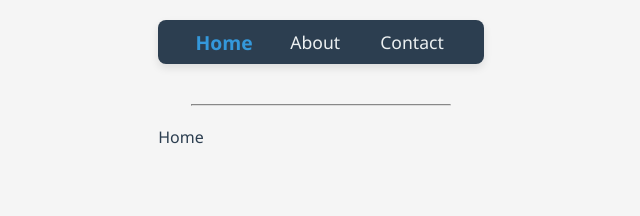
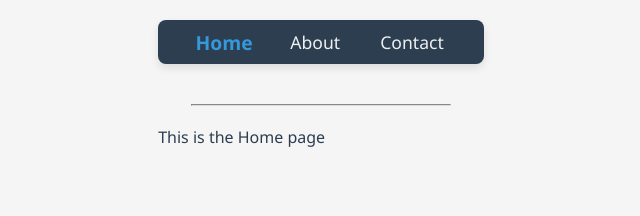
Before and after one commit to Pixelpip/lab9, a React (Vite) app: page / in a window 1280 px wide. Shown: the top 216 px of the page, without its empty margins (319-959 px from the left). Built offline with nearby package versions, Linux system fonts and the light colour scheme.

Commit message:
Update Home.jsx

```diff
--- a/src/Home.jsx
+++ b/src/Home.jsx
@@ -3,7 +3,7 @@ import React from "react";
 const Home = () => {
   return (
    <>
-   Home
+    This is the Home page
    </>
   );
 };
```
